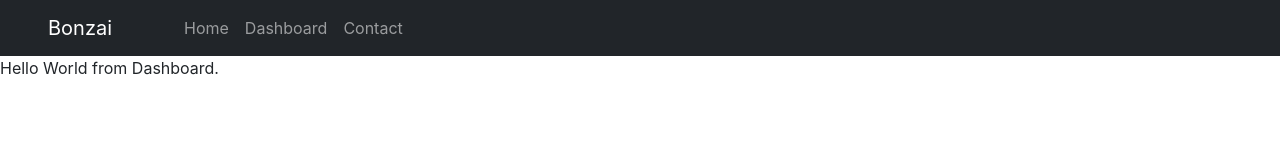
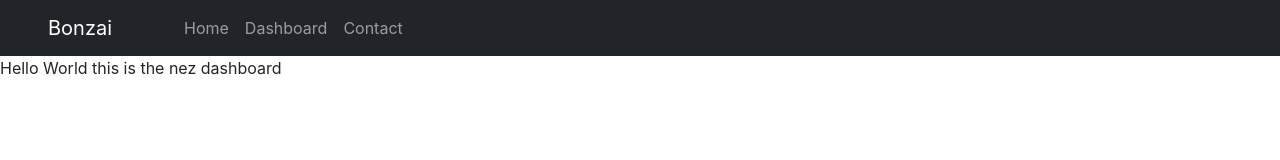
Before and after one commit to quentinalais/StatExplorer, a React (Create React App) app: page /Dashboard in a window 1280 px wide. Shown: the top 160 px of the page. Built offline with nearby package versions, Linux system fonts and the light colour scheme; the HTML template or start-up script is replaced by a standard one.

Commit message:
Small change dashboard

```diff
--- a/src/Dashboard/Dashboard.js
+++ b/src/Dashboard/Dashboard.js
@@ -3,7 +3,7 @@ import React from 'react'
 export const Dashboard = () => {
   return (
     <div>
-        <p> Hello World from Dashboard. </p>
+        <p> Hello World this is the nez dashboard  </p>
     </div>
   )
 }
```
